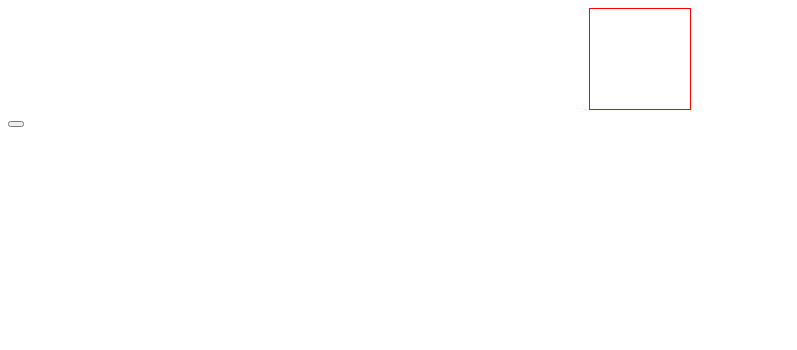
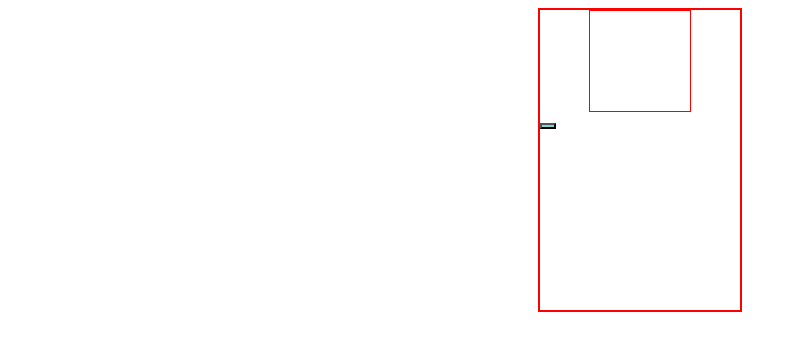
Before and after one commit to IrinaLeston/Dado, a website built with Parcel: page src/index.html in a window 1280 px wide. Shown: the whole page, without its empty margins (0-797 px from the left). Built offline with nearby package versions, Linux system fonts and the light colour scheme.

Commit message:
last changes

```diff
--- a/src/css/index.css
+++ b/src/css/index.css
@@ -4,3 +4,14 @@
   margin: auto;
   border: 1px solid red;
 }
+
+#container {
+  width: 200px;
+  height: 300px;
+  margin: auto;
+  border: 2px solid red;
+}
+
+#button {
+  background-color: rgb(117, 218, 218);
+}
--- a/src/index.html
+++ b/src/index.html
@@ -9,9 +9,11 @@
   <script defer src="js/index.js"></script>
 </head>
 <body>
-  <div id="dice">
+  <div id="container">
+    <div id="dice">
 
+    </div>
+  <button id="button"></button>
   </div>
-  <button id="button"></button>
 </body>
 </html>
--- a/src/js/index.js
+++ b/src/js/index.js
@@ -1,4 +1,4 @@
-function  RandomNumber(){
+function RandomNumber(){
   let number = Math.ceil(Math.random() * 6);
   let dice = document.getElementById("dice");
   dice.textContent = `${number}`;
```
